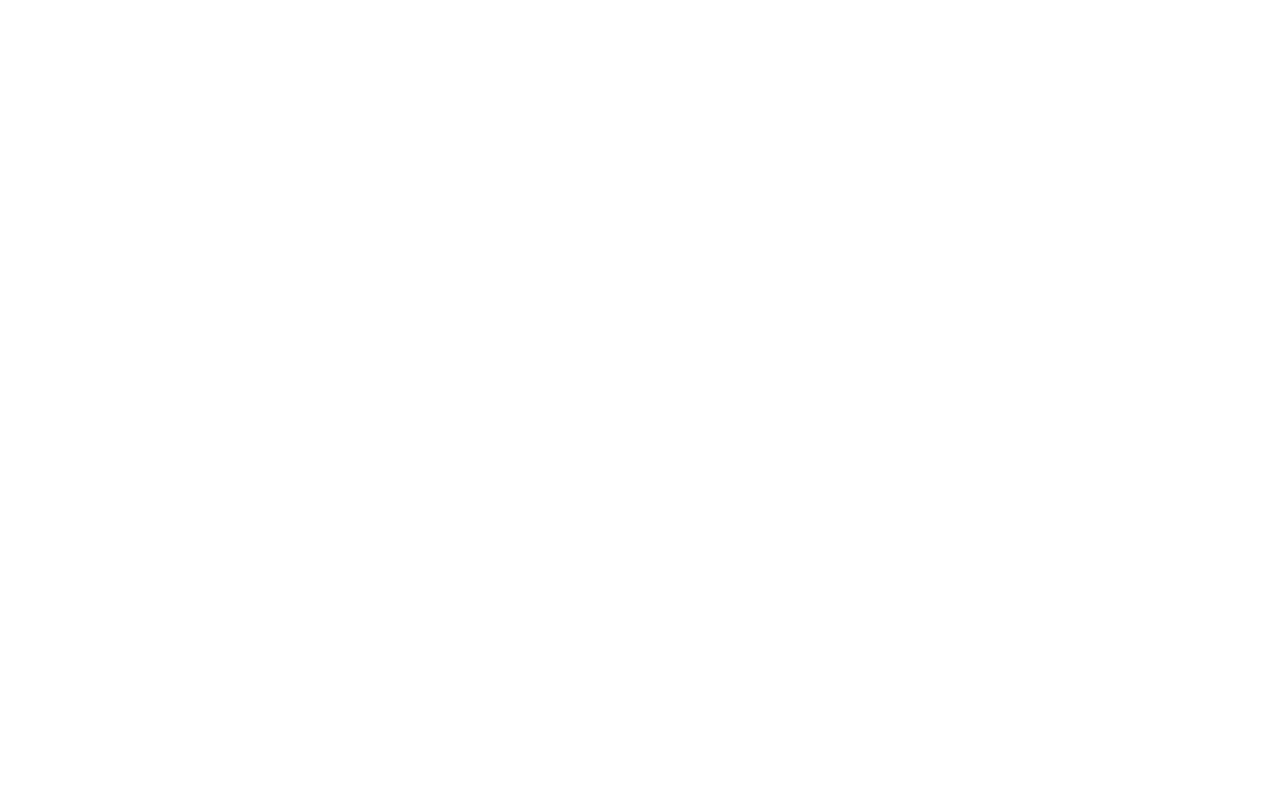
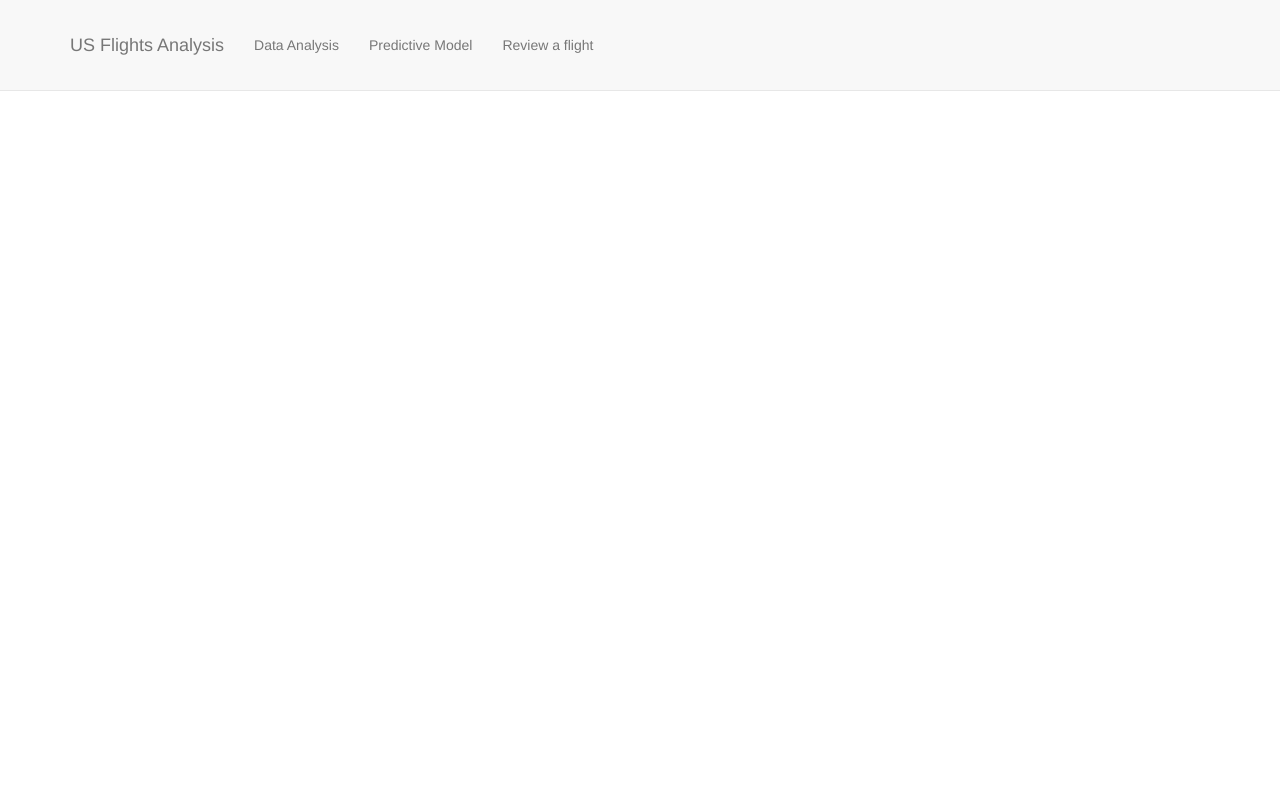
Before and after one commit to JE-/IATA_Analysis, a Flask app: page / in a window 1280 px wide. Before the commit the page is empty. Run offline with Flask 2, Linux system fonts and the light colour scheme; parts of the project's set-up code (start-up, migrations or seed data) failed here and were passed over; some libraries are stand-ins or nearby versions.

Commit message:
minor changes

```diff
--- a/templates/index.html
+++ b/templates/index.html
@@ -16,13 +16,65 @@
 
   <!-- Custom CSS -->
   <link href="{{ url_for('static', filename='css/scrolling-nav.css') }}" rel="stylesheet">
-
-  <!-- HTML5 Shim and Respond.js IE8 support of HTML5 elements and media queries -->
-  <!-- WARNING: Respond.js doesn't work if you view the page via file:// -->
-  <!--[if lt IE 9]>
-  <script src="https://oss.maxcdn.com/libs/html5shiv/3.7.0/html5shiv.js"></script>
-  <script src="https://oss.maxcdn.com/libs/respond.js/1.4.2/respond.min.js"></script>
-  <![endif]-->
   {% endblock %}
 </head>
+
+<body id="page-top" data-spy="scroll" data-target=".navbar-fixed-top">
+
+  <!-- Navigation -->
+  {% block navbar %}
+  <nav class="navbar navbar-default navbar-fixed-top" role="navigation">
+    <div class="container">
+      <div class="navbar-header page-scroll">
+        <button type="button" class="navbar-toggle" data-toggle="collapse" data-target=".navbar-ex1-collapse">
+          <span class="sr-only">Toggle navigation</span>
+          <span class="icon-bar"></span>
+          <span class="icon-bar"></span>
+          <span class="icon-bar"></span>
+        </button>
+        <a class="navbar-brand page-scroll" href="#page-top">US Flights Analysis</a>
+      </div>
+
+      <!-- Collect the nav links, forms, and other content for toggling -->
+      <div class="collapse navbar-collapse navbar-ex1-collapse">
+        <ul class="nav navbar-nav">
+          <!-- Hidden li included to remove active class from about link when scrolled up past about section -->
+          <li class="hidden">
+            <a class="page-scroll" href="#page-top"></a>
+          </li>
+          <!-- <li>
+          <a class="page-scroll" href="#motivation">Motivation</a>
+        </li> -->
+        <li>
+          <a class="page-scroll" href="#data_analysis">Data Analysis</a>
+        </li>
+        <li>
+          <a class="page-scroll" href="#model">Predictive Model</a>
+        </li>
+        <li>
+          <a class="page-scroll" href="#nlp">Review a flight</a>
+        </li>
+        <li><a class="page-scroll" href="#temp">             </a></li>
+        <li><a class="page-scroll" href="#temp">             </a></li>
+        <li><a class="page-scroll" href="#temp">             </a></li>
+        <li><a class="page-scroll" href="#temp">             </a></li>
+        <li><a class="page-scroll" href="#temp">             </a></li>
+        <li><a class="page-scroll" href="#temp">             </a></li>
+        <li><a class="page-scroll" href="#temp">             </a></li>
+        <li><a class="page-scroll" href="#temp">             </a></li>
+        <li><a class="page-scroll" href="#temp">             </a></li>
+        <!-- <li>
+        <a class="page-scroll" href="#model">About me</a>
+      </li> -->
+    </ul>
+  </div>
+  <!-- /.navbar-collapse -->
+  </div>
+  <!-- /.container -->
+  </nav>
+  {% endblock %}
+
+
+</body>
+
 </html>
```
